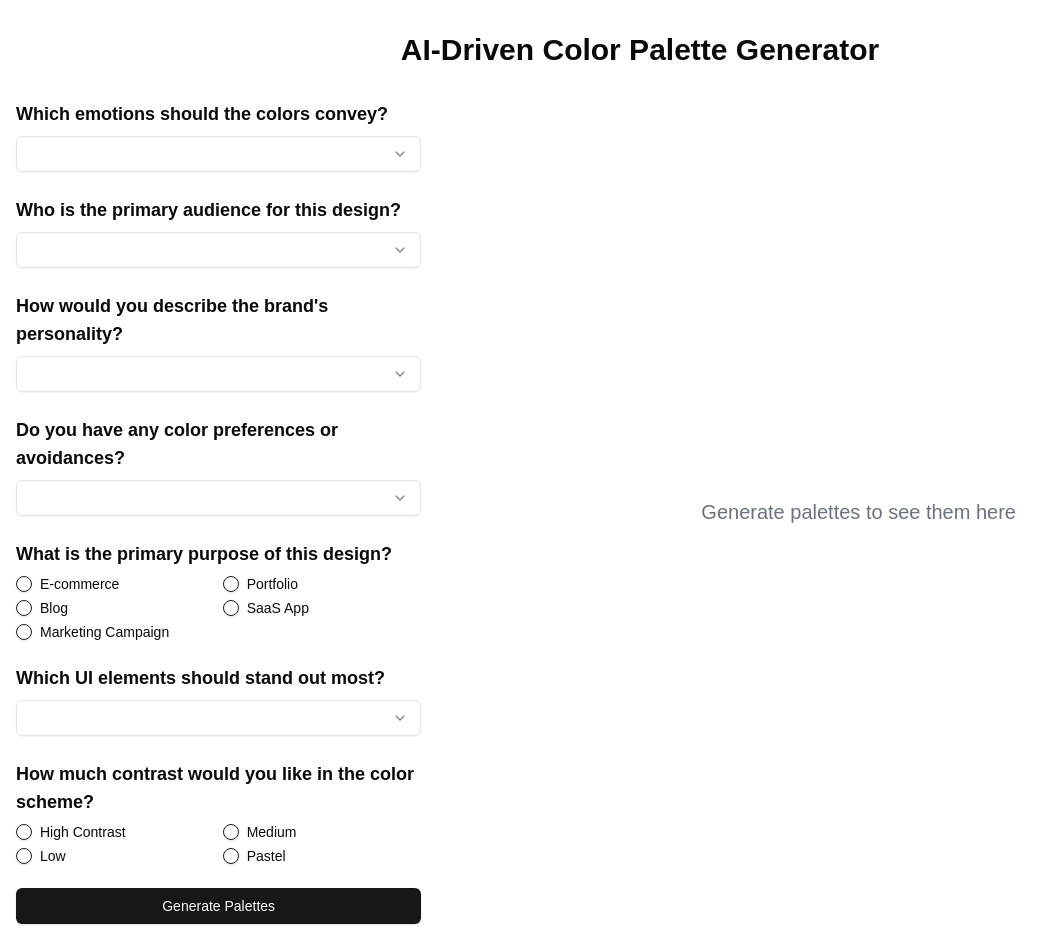
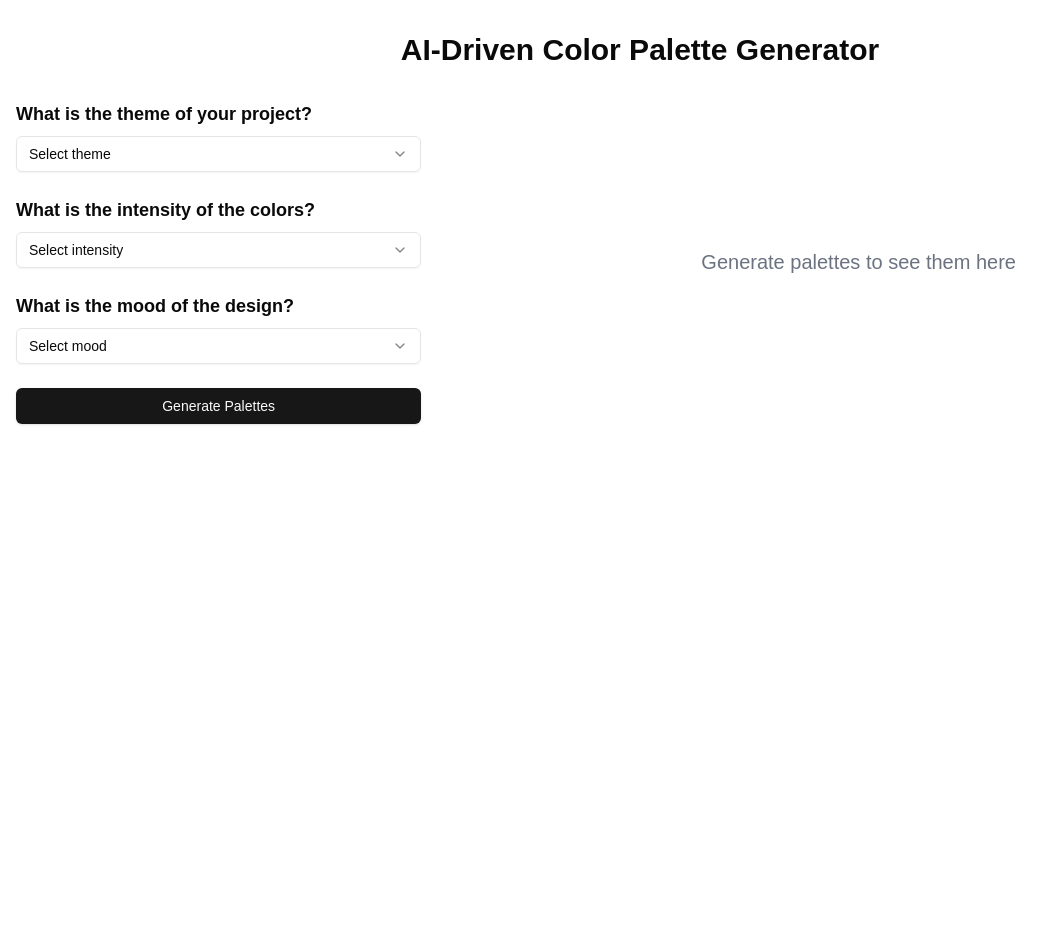
Before and after one commit to peterkessibu/lorem-colors, a Next.js app: page / in a window 1280 px wide. Shown: the top 952 px of the page, without its empty margins (0-1062 px from the left). After the commit the page ends 800 px from the top, so only its background shows below. Built offline with nearby package versions, Linux system fonts and the light colour scheme.

Commit message:
Refactor color palette generator integration and update dependencies

```diff
--- a/components/color-palette-generator.js
+++ b/app/color-generator/color-palette-generator.js
@@ -1,32 +1,11 @@
 "use client";
 
-import { useState } from "react";
+import { useState, useEffect } from "react";
 import { Button } from "@/components/ui/button";
 import { Card, CardContent, CardFooter, CardHeader, CardTitle } from "@/components/ui/card";
 import { Label } from "@/components/ui/label";
-import { RadioGroup, RadioGroupItem } from "@/components/ui/radio-group";
 import { Select, SelectContent, SelectItem, SelectTrigger, SelectValue } from "@/components/ui/select";
 import { Paintbrush, Download, Lock, Unlock, Copy, Check } from "lucide-react";
-
-// Simulated AI model for generating color palettes
-const generatePalettes = (answers) => {
-  // This is a placeholder function. In a real application, this would be replaced with an actual AI model or API call.
-  const palettes = [];
-  for (let i = 0; i < 6; i++) {
-    palettes.push({
-      primary: `#${Math.floor(Math.random() * 16777215).toString(16).padStart(6, "0")}`,
-      secondary: `#${Math.floor(Math.random() * 16777215).toString(16).padStart(6, "0")}`,
-      accent: `#${Math.floor(Math.random() * 16777215).toString(16).padStart(6, "0")}`,
-      background: `#${Math.floor(Math.random() * 16777215).toString(16).padStart(6, "0")}`,
-      surface: `#${Math.floor(Math.random() * 16777215).toString(16).padStart(6, "0")}`,
-      border: `#${Math.floor(Math.random() * 16777215).toString(16).padStart(6, "0")}`,
-      hover: `#${Math.floor(Math.random() * 16777215).toString(16).padStart(6, "0")}`,
-      text: `#${Math.floor(Math.random() * 16777215).toString(16).padStart(6, "0")}`,
-      textLight: `#${Math.floor(Math.random() * 16777215).toString(16).padStart(6, "0")}`,
-    });
-  }
-  return palettes;
-};
 
 const ColorSwatch = ({ color, name, locked, onLockToggle, onColorChange, format }) => {
   const [copied, setCopied] = useState(false);
@@ -199,35 +178,11 @@ const PaletteCard = ({ palette, index }) => {
   );
 };
 
-const MultiSelect = ({ label, options, value, onChange }) => {
-  return (
-    <div className="space-y-2">
-      <Label className="text-lg font-semibold">{label}</Label>
-      <Select value={value} onValueChange={(selectedValues) => onChange(selectedValues)} multiple>
-        <SelectTrigger className="w-full">
-          <SelectValue placeholder="Select options" />
-        </SelectTrigger>
-        <SelectContent>
-          {options.map((option) => (
-            <SelectItem key={option} value={option}>
-              {option}
-            </SelectItem>
-          ))}
-        </SelectContent>
-      </Select>
-    </div>
-  );
-};
-
 const QuestionnaireForm = ({ onSubmit }) => {
   const [answers, setAnswers] = useState({
-    emotions: [],
-    audience: [],
-    personality: [],
-    colorPreferences: [],
-    designPurpose: "",
-    uiPriority: [],
-    contrastPreference: "",
+    theme: "",
+    intensity: "",
+    mood: "",
   });
 
   const handleChange = (question, value) => {
@@ -241,71 +196,51 @@ const QuestionnaireForm = ({ onSubmit }) => {
 
   return (
     <form onSubmit={handleSubmit} className="space-y-6">
-      <MultiSelect
-        label="Which emotions should the colors convey?"
-        options={["Calm", "Energetic", "Sophisticated", "Fun", "Warm", "Modern"]}
-        value={answers.emotions}
-        onChange={(value) => handleChange("emotions", value)}
-      />
-
-      <MultiSelect
-        label="Who is the primary audience for this design?"
-        options={["Young Adults", "Professionals", "Families", "Tech Enthusiasts", "General Audience"]}
-        value={answers.audience}
-        onChange={(value) => handleChange("audience", value)}
-      />
-
-      <MultiSelect
-        label="How would you describe the brand's personality?"
-        options={["Bold", "Friendly", "Elegant", "Trustworthy", "Minimalistic"]}
-        value={answers.personality}
-        onChange={(value) => handleChange("personality", value)}
-      />
-
-      <MultiSelect
-        label="Do you have any color preferences or avoidances?"
-        options={["No Red", "Prefer Blues", "Prefer Greens", "No Yellow", "Earth Tones"]}
-        value={answers.colorPreferences}
-        onChange={(value) => handleChange("colorPreferences", value)}
-      />
-
-      <div>
-        <Label className="text-lg font-semibold">What is the primary purpose of this design?</Label>
-        <RadioGroup
-          value={answers.designPurpose}
-          onValueChange={(value) => handleChange("designPurpose", value)}
-          className="grid grid-cols-2 gap-2 mt-2"
-        >
-          {["E-commerce", "Portfolio", "Blog", "SaaS App", "Marketing Campaign"].map((purpose) => (
-            <div key={purpose} className="flex items-center space-x-2">
-              <RadioGroupItem value={purpose} id={`purpose-${purpose}`} />
-              <Label htmlFor={`purpose-${purpose}`}>{purpose}</Label>
-            </div>
-          ))}
-        </RadioGroup>
+      <div className="space-y-2">
+        <Label className="text-lg font-semibold">What is the theme of your project?</Label>
+        <Select value={answers.theme} onValueChange={(value) => handleChange("theme", value)}>
+          <SelectTrigger className="w-full">
+            <SelectValue placeholder="Select theme" />
+          </SelectTrigger>
+          <SelectContent>
+            <SelectItem value="Corporate">Corporate</SelectItem>
+            <SelectItem value="E-commerce">E-commerce</SelectItem>
+            <SelectItem value="Portfolio">Portfolio</SelectItem>
+            <SelectItem value="Blog">Blog</SelectItem>
+            <SelectItem value="SaaS">SaaS</SelectItem>
+          </SelectContent>
+        </Select>
       </div>
 
-      <MultiSelect
-        label="Which UI elements should stand out most?"
-        options={["Buttons", "Background", "Headers", "Text", "Icons"]}
-        value={answers.uiPriority}
-        onChange={(value) => handleChange("uiPriority", value)}
-      />
+      <div className="space-y-2">
+        <Label className="text-lg font-semibold">What is the intensity of the colors?</Label>
+        <Select value={answers.intensity} onValueChange={(value) => handleChange("intensity", value)}>
+          <SelectTrigger className="w-full">
+            <SelectValue placeholder="Select intensity" />
+          </SelectTrigger>
+          <SelectContent>
+            <SelectItem value="High">High</SelectItem>
+            <SelectItem value="Medium">Medium</SelectItem>
+            <SelectItem value="Low">Low</SelectItem>
+          </SelectContent>
+        </Select>
+      </div>
 
-      <div>
-        <Label className="text-lg font-semibold">How much contrast would you like in the color scheme?</Label>
-        <RadioGroup
-          value={answers.contrastPreference}
-          onValueChange={(value) => handleChange("contrastPreference", value)}
-          className="grid grid-cols-2 gap-2 mt-2"
-        >
-          {["High Contrast", "Medium", "Low", "Pastel"].map((contrast) => (
-            <div key={contrast} className="flex items-center space-x-2">
-              <RadioGroupItem value={contrast} id={`contrast-${contrast}`} />
-              <Label htmlFor={`contrast-${contrast}`}>{contrast}</Label>
-            </div>
-          ))}
-        </RadioGroup>
+      <div className="space-y-2">
+        <Label className="text-lg font-semibold">What is the mood of the design?</Label>
+        <Select value={answers.mood} onValueChange={(value) => handleChange("mood", value)}>
+          <SelectTrigger className="w-full">
+            <SelectValue placeholder="Select mood" />
+          </SelectTrigger>
+          <SelectContent>
+            <SelectItem value="Calm">Calm</SelectItem>
+            <SelectItem value="Energetic">Energetic</SelectItem>
+            <SelectItem value="Sophisticated">Sophisticated</SelectItem>
+            <SelectItem value="Fun">Fun</SelectItem>
+            <SelectItem value="Warm">Warm</SelectItem>
+            <SelectItem value="Modern">Modern</SelectItem>
+          </SelectContent>
+        </Select>
       </div>
 
       <Button type="submit" className="w-full">
@@ -318,9 +253,31 @@ const QuestionnaireForm = ({ onSubmit }) => {
 export default function ColorPaletteGenerator() {
   const [palettes, setPalettes] = useState([]);
 
-  const handleSubmit = (answers) => {
-    const generatedPalettes = generatePalettes(answers);
-    setPalettes(generatedPalettes);
+  const handleSubmit = async (answers) => {
+    try {
+      const response = await fetch('/api/chat', {
+        method: 'POST',
+        headers: {
+          'Content-Type': 'application/json',
+        },
+        body: JSON.stringify(answers),
+      });
+
+      console.log('Response status:', response.status);
+
+      if (!response.ok) {
+        const errorText = await response.text();
+        console.error('Response error:', errorText);
+        throw new Error('Failed to generate palettes');
+      }
+
+      const data = await response.json();
+      console.log('Response data:', data);
+
+      setPalettes(data.palettes);
+    } catch (error) {
+      console.error('Error generating palettes:', error);
+    }
   };
 
   return (
--- a/app/page.tsx
+++ b/app/page.tsx
@@ -1,5 +1,5 @@
 "use client"
-import ColorPaletteGeneratorComponent from "@/components/color-palette-generator";
+import ColorPaletteGeneratorComponent from "./color-generator/color-palette-generator";
 
 export default function Page(): JSX.Element {
   return (
--- a/package.json
+++ b/package.json
@@ -9,6 +9,7 @@
     "lint": "next lint"
   },
   "dependencies": {
+    "@google/generative-ai": "^0.21.0",
     "@radix-ui/react-label": "^2.1.0",
     "@radix-ui/react-radio-group": "^1.2.1",
     "@radix-ui/react-select": "^2.1.2",
@@ -18,6 +19,7 @@
     "clsx": "^2.1.1",
     "lucide-react": "^0.456.0",
     "next": "15.0.3",
+    "openai": "^4.71.1",
     "react": "19.0.0-rc-66855b96-20241106",
     "react-dom": "19.0.0-rc-66855b96-20241106",
     "tailwind-merge": "^2.5.4",
--- a/tsconfig.json
+++ b/tsconfig.json
@@ -22,6 +22,6 @@
       "@/*": ["./*"]
     }
   },
-  "include": ["next-env.d.ts", "**/*.ts", "**/*.tsx", ".next/types/**/*.ts", "components/color-palette-generator.js"],
+  "include": ["next-env.d.ts", "**/*.ts", "**/*.tsx", ".next/types/**/*.ts", "app/color-generator/color-palette-generator.js"],
   "exclude": ["node_modules"]
 }
```
Also changed, not shown: app/api/chat/route.js (+28 -32 lines), 1 other file (tests, documents, lock files or other folders).
